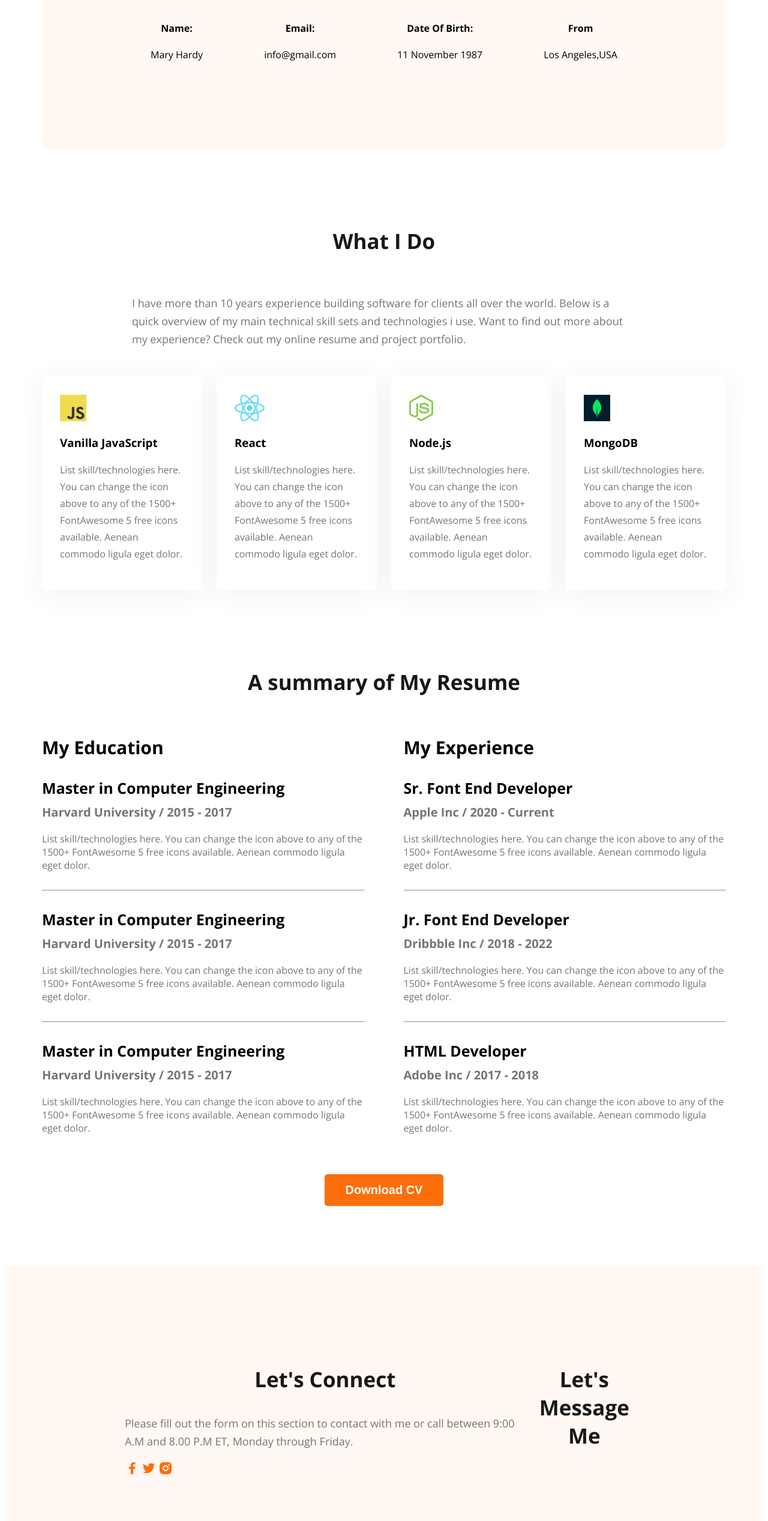
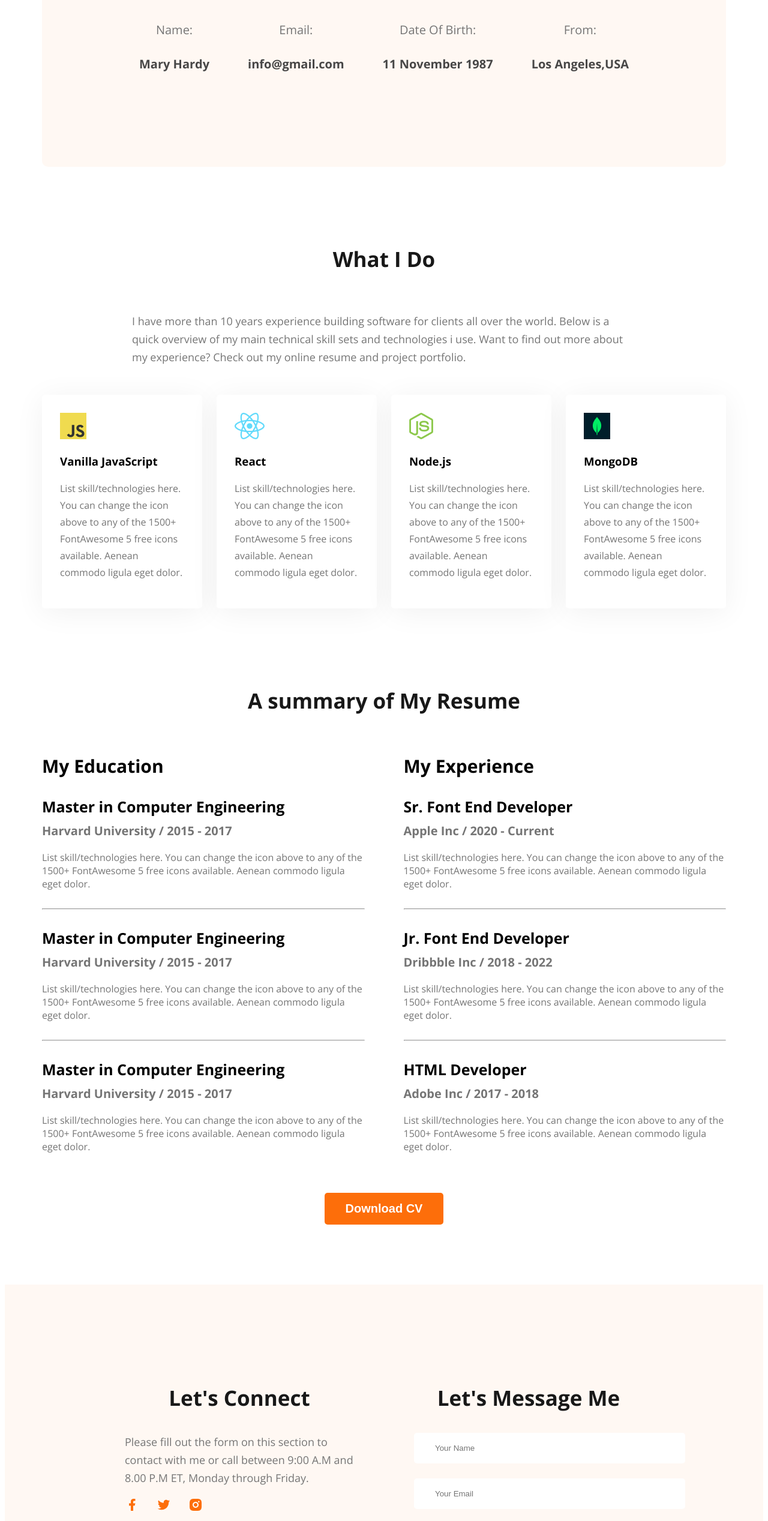
Before and after one commit to abujaher5/developer-portfolio, a plain HTML site: page index.html in a window 1280 px wide. Shown: the part 1279-3814 px from the top of the page at 60% size. Drawn offline with nearby package versions, Linux system fonts and the light colour scheme.

Commit message:
finished footer section,contact form and some correction on about info container

```diff
--- a/index.html
+++ b/index.html
@@ -48,20 +48,20 @@
 
       <div class="about-info-container">
         <div class="about-info">
-          <h4 class="info-title">Name:</h4>
-          <p class="info-description">Mary Hardy</p>
+          <p class="info-title">Name:</p>
+          <h4 class="info-description">Mary Hardy</h4>
         </div>
         <div class="about-info">
-          <h4 class="info-title">Email:</h4>
-          <p class="info-description">info@gmail.com</p>
+          <p class="info-title">Email:</p>
+          <h4 class="info-description">info@gmail.com</h4>
         </div>
         <div class="about-info">
-          <h4 class="info-title">Date Of Birth:</h4>
-          <p class="info-description">11 November 1987</p>
+          <p class="info-title">Date Of Birth:</p>
+          <h4 class="info-description">11 November 1987</h4>
         </div>
         <div class="about-info">
-          <h4 class="info-title">From</h4>
-          <p class="info-description">Los Angeles,USA</p>
+          <p class="info-title">From:</p>
+          <h4 class="info-description">Los Angeles,USA</h4>
         </div>
       </div>
     </section>
@@ -185,6 +185,12 @@
     </div>
     <div class="footer-column">
       <h3 class="section-title">Let's Message Me</h3>
+      <form action="" class="contact">
+        <input type="text" placeholder="Your Name">
+        <input type="text" placeholder="Your Email">
+        <textarea name="" id="" cols="30" rows="10" placeholder="Message"></textarea>
+        <input class="btn-primary" type="submit" value="Submit">
+      </form>
     </div>
 
     </div>
--- a/styles/portfolio.css
+++ b/styles/portfolio.css
@@ -120,6 +120,18 @@ main section {
 .about-info {
   text-align: center;
 }
+.info-title {
+  color: #757575;
+  font-size: 20px;
+  font-weight: 400;
+  line-height: 30px;
+}
+.info-description {
+  color: #474747;
+  font-size: 20px;
+  font-weight: 700;
+  line-height: 30px;
+}
 /* what i do related style  */
 #whatido-description {
   padding: 30px 150px;
@@ -177,7 +189,29 @@ main section {
 }
 footer {
   display: flex;
+  gap: 100px;
   background: #fff8f3;
   margin-top: 100px;
   padding: 130px 200px;
 }
+.footer-column {
+  width: 50%;
+}
+.social-links a {
+  margin-right: 25px;
+}
+.footer-column p {
+  text-align: left;
+}
+/* form style  */
+.contact input[type='text'],
+textarea {
+  display: block;
+  color: #757575;
+  margin-bottom: 25px;
+  border-radius: 5px;
+  background: #fff;
+  padding: 18px 35px;
+  width: 100%;
+  border: 0;
+}
```
